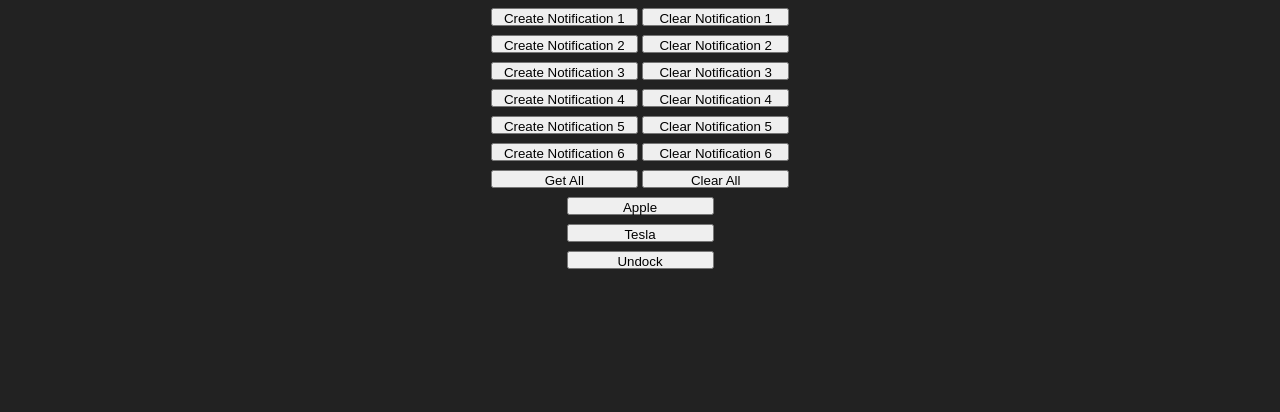
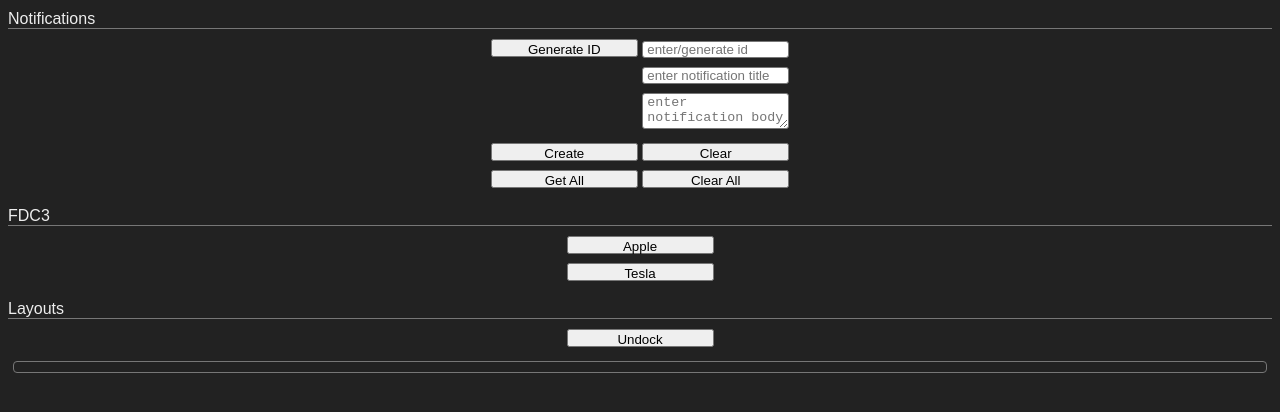
Before and after one commit to nkolba/services-demo, a website built with webpack: page main.html in a window 1280 px wide. Built offline with nearby package versions, Linux system fonts and the light colour scheme; what openfin-fdc3, openfin-notifications would draw is missing.

Commit message:
ui enhancements

```diff
--- a/main.css
+++ b/main.css
@@ -4,11 +4,47 @@ BODY {
     background: #222;
     min-width: 320px;
 }
+
+.title {
+    font-size: 16px;
+    width: 100%;
+    border-bottom: 1px solid #777;
+    margin: 10px 0;
+}
 .row {
-    height:27px;
+    height: 27px;
     text-align: center;
 }
+.row.tall {
+    height: 50px;
+}
 .row button {
-    width:147px;
-    height:18px;
+    width: 147px;
+    height: 18px;
 }
+.row input {
+    width: 137px;
+    border-radius: 3px;
+    border: 1px solid #777;
+    padding: 1px 4px;
+    height: 13px;
+}
+.row textarea {
+    width: 137px;
+    border-radius: 3px;
+    border: 1px solid #777;
+    padding: 1px 4px;
+    height: 32px;
+}
+.row .placeholder {
+    width: 147px;
+    height: 12px;
+    display: inline-block;
+}
+
+#logger {
+    margin:5px;
+    padding:5px;
+    border-radius: 4px;
+    border:1px solid #777;
+}
--- a/main.html
+++ b/main.html
@@ -12,18 +12,38 @@
 
 <body>
 
-    <div id="notifsButtons"></div>
+    <div class="title">Notifications</div>
+    <div id="notifsButtons">
+        <div class="row">
+            <button id="genNoteId">Generate ID</button>
+            <input id="notificationId" placeholder="enter/generate id" />
+        </div>
+        <div class="row">
+            <div class="placeholder"></div>
+            <input id="notificationTitle" placeholder="enter notification title" />
+        </div>
+        <div class="row tall">
+            <div class="placeholder"></div>
+            <textarea id="notificationBody" placeholder="enter notification body"></textarea>
+        </div>
+    </div>
     <div>
+        <div class="row">
+            <button id="createNote">Create</button>
+            <button id="clearNote">Clear</button>
+        </div>
         <div class="row">
             <button id="getAllNotes">Get All</button>
             <button id="clearAllNotes">Clear All</button>
         </div>
     </div>
 
+    <div class="title">FDC3</div>
     <div>
         <div id="fdc3Links"></div>
     </div>
 
+    <div class="title">Layouts</div>
     <div>
         <div class="row center">
             <button id="undockBtn">Undock</button>
@@ -32,12 +52,5 @@
 
     <div id="logger"></div>
 
-    <template id="notifCreateClear">
-        <div class="row">
-            <button class="create"></button>
-            <button class="clear"></button>
-        </div>
-    </template>
-
 </body>
 </html>
--- a/main.js
+++ b/main.js
@@ -4,41 +4,46 @@ import * as offdc3 from "openfin-fdc3"
 
 document.addEventListener("DOMContentLoaded", function (evt) {
 
-    const btns = document.getElementById('notifsButtons');
-    const tmpl = document.getElementById('notifCreateClear');
     const logs = document.getElementById('logger');
 
     function logit(msg) {
-        logEntry = document.createElement('div');
+        const logEntry = document.createElement('div');
         logEntry.innerHTML = msg;
         logs.insertBefore(logEntry, logs.firstChild);
     }
 
-    for (let index = 1; index < 7; index++) {
-        const opts = { body: 'Notification Body ' + index, title: 'Notification Title ' + index, subtitle: 'testSubtitle', icon: 'favicon.ico', context: { testContext: 'testContext'}, date: Date.now()}
-        const clone = document.importNode(tmpl.content, true);
-        const createBtn = clone.querySelector('.row .create');
-        const clearBtn = clone.querySelector('.row .clear');
+    const noteOpts = { subtitle: '', icon: '', context: { testContext: 'testContext'}, date: Date.now()};
 
-        createBtn.addEventListener('click', () => {
-            ofnotes.create(`notification_${index}`, opts)
-            .then((notification) => {
+    document.getElementById('createNote').addEventListener('click', () => {
+        const id = document.getElementById('notificationId').value;
+        const title = document.getElementById('notificationTitle').value;
+        const body = document.getElementById('notificationBody').value;
+        const opts = Object.assign({}, noteOpts, {body: body, title: title});
+        console.log(`creating notification: ${id} with options: ${JSON.stringify(opts)}...`);
+        ofnotes.create(id, opts).then( (notification) => {
             if (!notification.success) {
-                    logit(`Notification ids must be unique! ID: notification_${index} already exists!`)
+                logit(`Notification ids must be unique! ID: ${id} already exists!`);
             }
         })
     });
-        createBtn.innerHTML = `Create Notification ${index}`;
 
-        clearBtn.addEventListener('click', () => {
-            ofnotes.clear(`notification_${index}`)
-            .then(() => {
+    document.getElementById('clearNote').addEventListener('click', () => {
+        const id = document.getElementById('notificationId').value;
+        ofnotes.clear(id).then(() => {
             logit(`notification_${index} cleared`)
         });
     });
-        clearBtn.innerHTML = `Clear Notification ${index}`;
 
-        btns.appendChild(clone);
+    document.getElementById('genNoteId').addEventListener('click', () => {
+        const newId = generateId(7);
+        document.getElementById('notificationId').value = newId;
+    });
+
+    // generateId :: Integer -> String
+    function generateId (len) {
+        var arr = new Uint8Array((len || 40) / 2);
+        window.crypto.getRandomValues(arr);
+        return Array.from(arr, (dec) => ('0' + dec.toString(16)).substr(-2) ).join('');
     }
 
     document.getElementById(`getAllNotes`).addEventListener('click', () => {
@@ -63,16 +68,15 @@ document.addEventListener("DOMContentLoaded", function (evt) {
 
     const dockBtn = document.getElementById('undockBtn');
     dockBtn.addEventListener('click', () => {
-        console.log('undocking window');
-        oflayouts.undock();
+        oflayouts.undock().then(() => logit('window undocked'));
     });
 
     new offdc3.IntentListener( (context) => {
-        console.log('fdc3 intent event: ' + JSON.stringify(context, null, 4));
+        logit('fdc3 intent event: ' + JSON.stringify(context, null, 4));
     });
 
     new offdc3.ContextListener( (context) => {
-        console.log('fdc3 context event: ' + JSON.stringify(context, null, 4));
+        logit('fdc3 context event: ' + JSON.stringify(context, null, 4));
     });
 
     const fdc3Symbols = [
@@ -124,7 +128,6 @@ document.addEventListener("DOMContentLoaded", function (evt) {
             const btn = document.createElement('button');
             btn.innerHTML = symName;
             btn.addEventListener('click', () => {
-                console.log('broadcasting FDC3 context for: ' + symName);
                 offdc3.broadcast(sym);
             });
             div.appendChild(btn);
```
Lines whose indentation alone changed are shown as unchanged.
